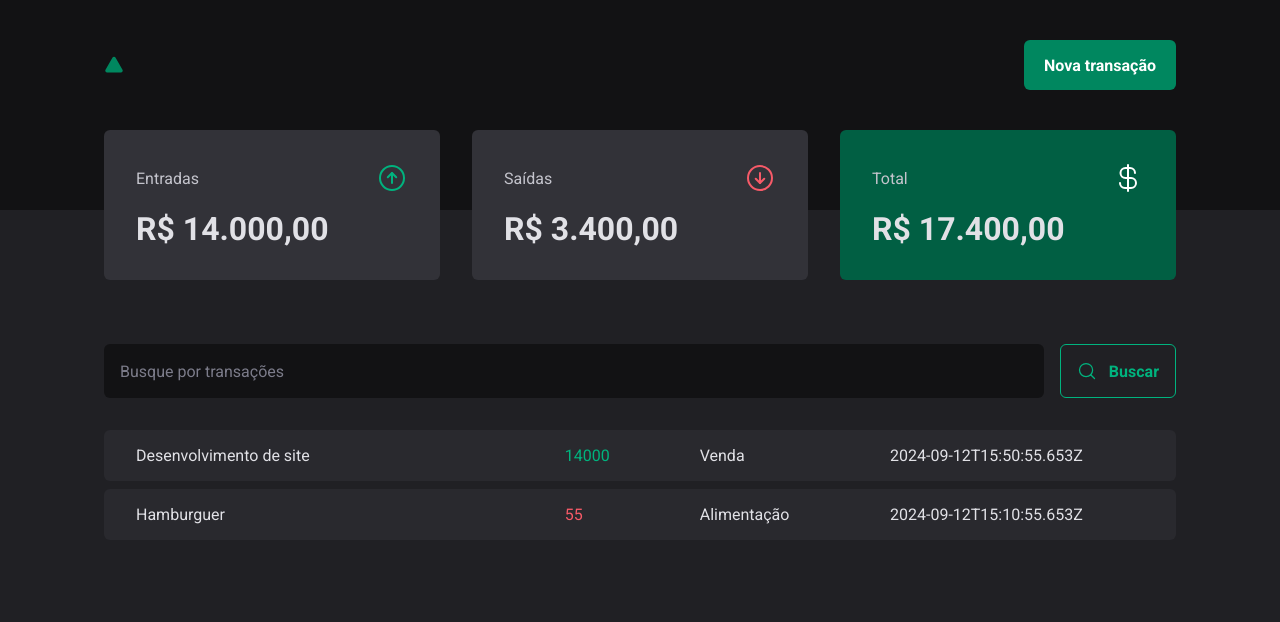
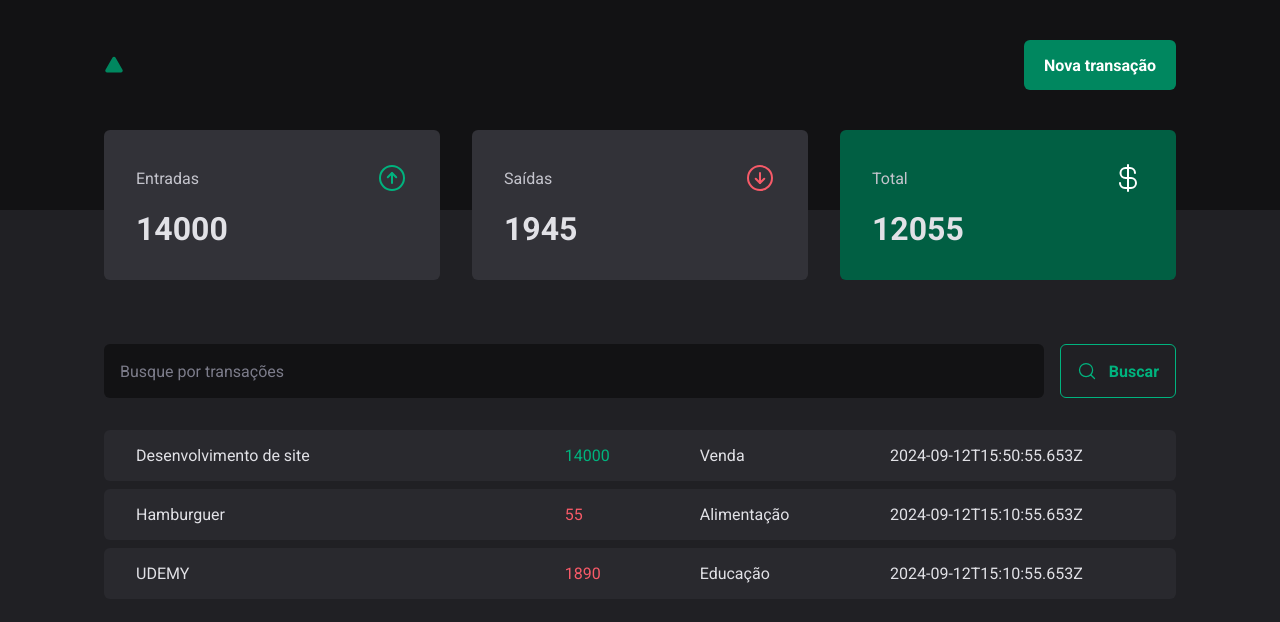
Before and after one commit to thiagopdo/dt-money, a React (Vite) app: page / in a window 1280 px wide. Shown: the top 622 px of the page. Built offline with nearby package versions, Linux system fonts and the light colour scheme; data requests are answered from the project's data file.

Commit message:
feat: added reduce to the summary component for calculating income outcome and total for transactions

```diff
--- a/server.json
+++ b/server.json
@@ -15,6 +15,14 @@
       "category": "Alimentação",
       "description": "Hamburguer",
       "createdAt": "2024-09-12T15:10:55.653Z"
+    },
+    {
+      "id": 3,
+      "price": 1890,
+      "type": "outcome",
+      "category": "Educação",
+      "description": "UDEMY",
+      "createdAt": "2024-09-12T15:10:55.653Z"
     }
   ]
 }
--- a/src/components/Summary/index.tsx
+++ b/src/components/Summary/index.tsx
@@ -4,8 +4,26 @@
 import { TransactionsContext } from "../../context/TransactionsContext";
 
 export default function Summary() {
+  const { transactions } = useContext(TransactionsContext);
 
-  const {transactions} = useContext(TransactionsContext);
+  const summary = transactions.reduce(
+    (acc, transaction) => {
+      if (transaction.type === "income") {
+        acc.income += transaction.price;
+        acc.total += transaction.price;
+      } else {
+        acc.outcome += transaction.price;
+        acc.total -= transaction.price;
+      }
+
+      return acc;
+    },
+    {
+      income: 0,
+      outcome: 0,
+      total: 0,
+    }
+  );
 
   return (
     <SummaryContainer>
@@ -14,14 +32,14 @@
           <span>Entradas</span>
           <ArrowCircleUp size={32} color="#00b37e" />
         </header>
-        <strong>R$ 14.000,00</strong>
+        <strong>{summary.income}</strong>
       </SummaryCard>
       <SummaryCard>
         <header>
           <span>Saídas</span>
           <ArrowCircleDown size={32} color="#f75a68" />
         </header>
-        <strong>R$ 3.400,00</strong>
+        <strong>{summary.outcome}</strong>
       </SummaryCard>
 
       <SummaryCard variant="green">
@@ -29,7 +47,7 @@
           <span>Total</span>
           <CurrencyDollar size={32} color="#fff" />
         </header>
-        <strong>R$ 17.400,00</strong>
+        <strong>{summary.total}</strong>
       </SummaryCard>
     </SummaryContainer>
   );
```
